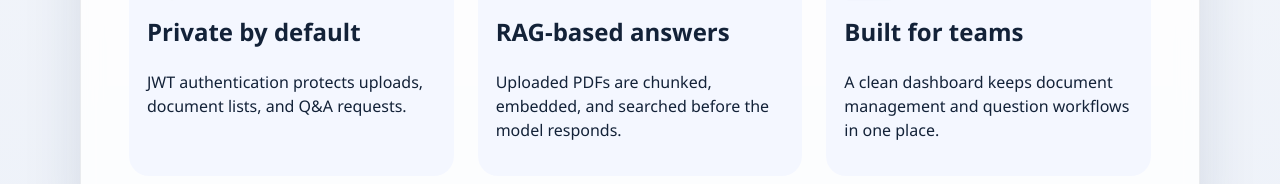
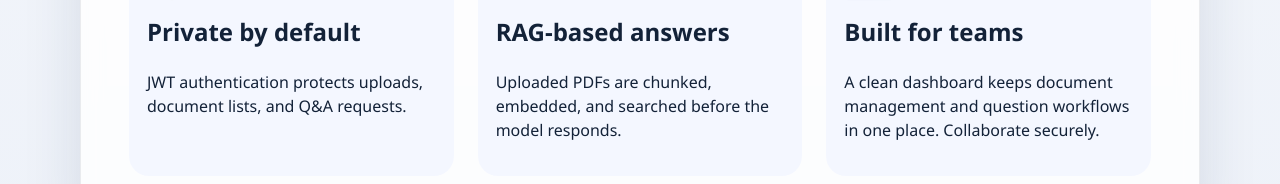
Before and after one commit to Ayush-Sharma12/SmartDocs-AI-RAG, a React (Vite) app in the folder frontend/: page / in a window 1280 px wide. Shown: the part 768-952 px from the top of the page. Built offline with nearby package versions, Linux system fonts and the light colour scheme; no server answers.

Commit message:
Frontend: improve feature description on Home page

```diff
--- a/frontend/src/pages/HomePage.jsx
+++ b/frontend/src/pages/HomePage.jsx
@@ -21,7 +21,7 @@ export default function HomePage() {
       id: 3,
       icon: "👥",
       title: "Built for teams",
-      description: "A clean dashboard keeps document management and question workflows in one place."
+        description: "A clean dashboard keeps document management and question workflows in one place. Collaborate securely."
     }
   ];
 
```
